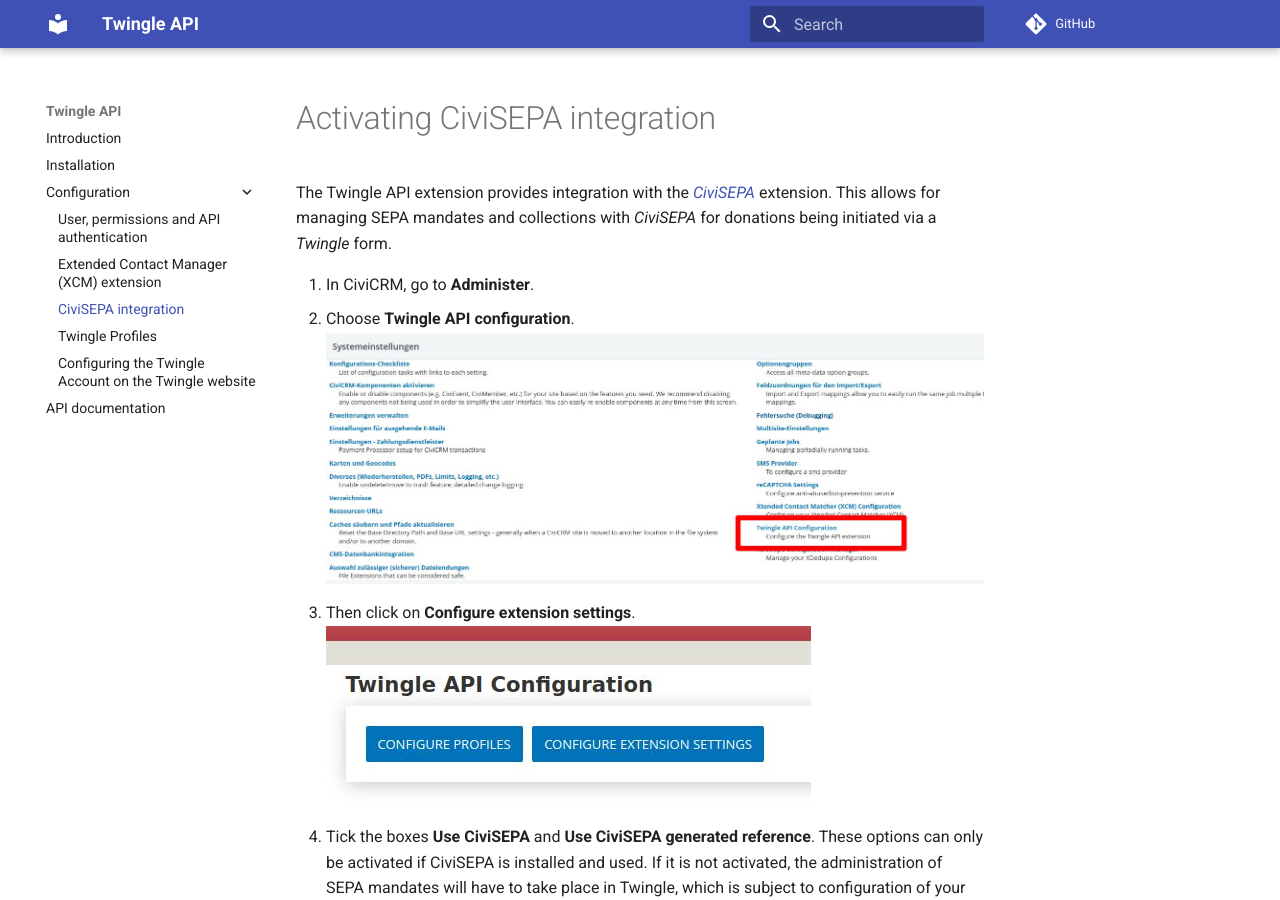
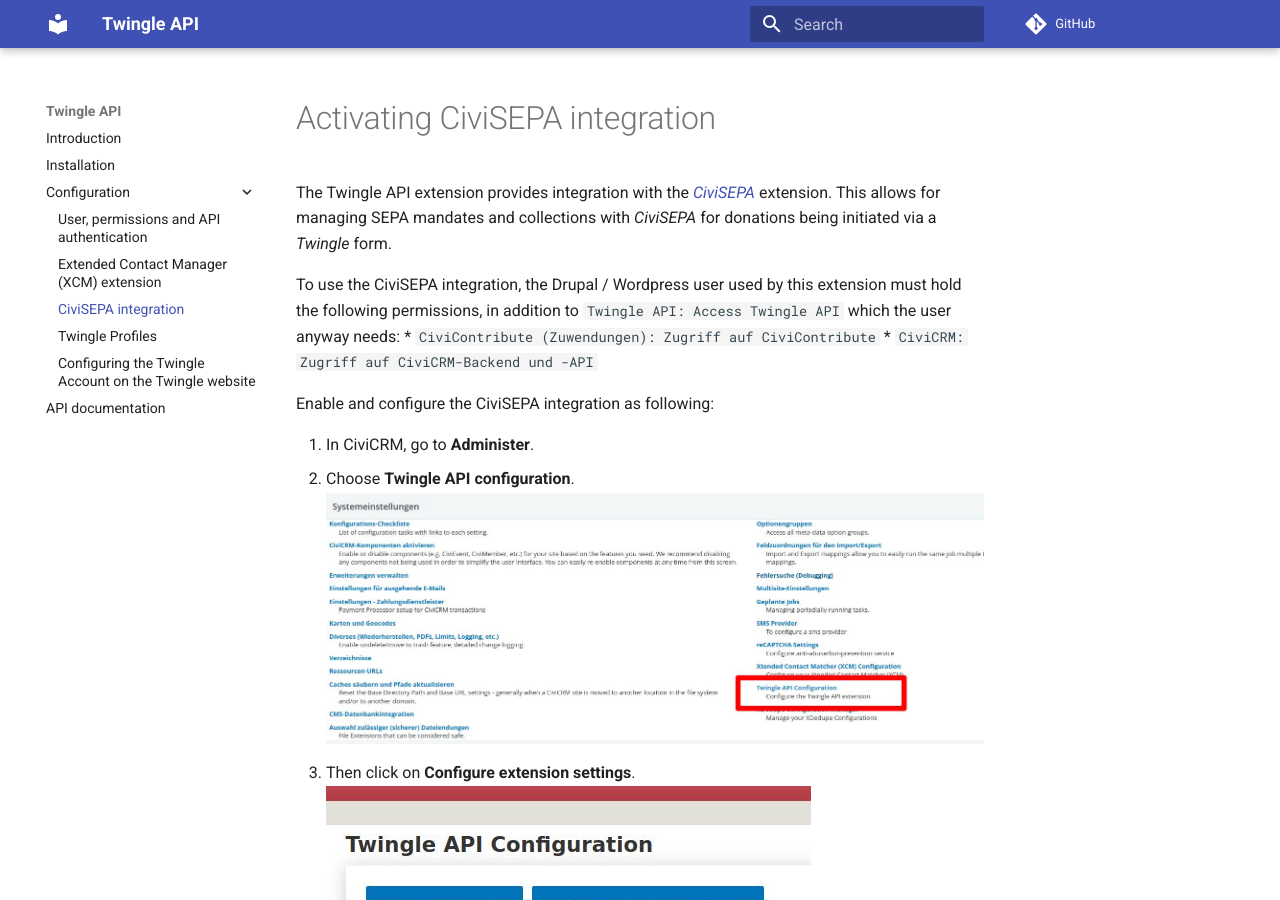
Before and after one commit to systopia/de.systopia.twingle, an MkDocs documentation site: the page built from docs/configuration/civisepa.md, in a window 1280 px wide and 900 px high. Built offline with MkDocs 1.6.1 and Material for MkDocs 9.7.7, drawn with Linux system fonts in a browser that asks for light colours; comment, search, counter and statistics services are not loaded.

Commit message:
Update documentation about neccessary permissions for CiviSEPA integration

```diff
--- a/docs/configuration/civisepa.md
+++ b/docs/configuration/civisepa.md
@@ -4,6 +4,12 @@ The Twingle API extension provides integration with the [
 *CiviSEPA*](https://civicrm.org/extensions/civisepa-sepa-direct-debit-extension)
 extension. This allows for managing SEPA mandates and collections with
 *CiviSEPA* for donations being initiated via a *Twingle* form.
+
+To use the CiviSEPA integration, the Drupal / Wordpress user used by this extension must hold the following permissions, in addition to `Twingle API: Access Twingle API` which the user anyway needs:
+* `CiviContribute (Zuwendungen): Zugriff auf CiviContribute`
+* `CiviCRM: Zugriff auf CiviCRM-Backend und -API`
+
+Enable and configure the CiviSEPA integration as following:
 
 1. In CiviCRM, go to **Administer**.
 2. Choose **Twingle API configuration**.
```
